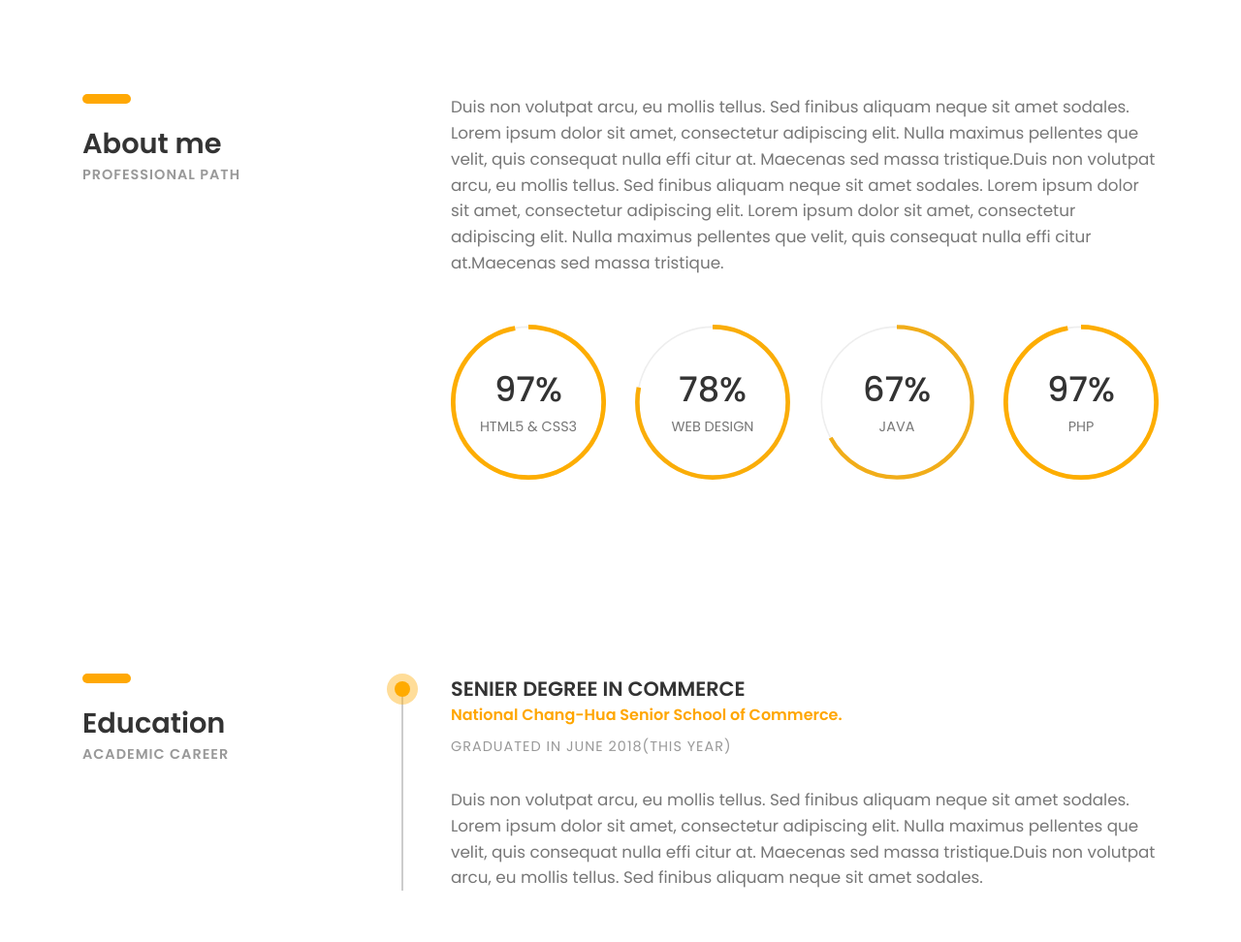
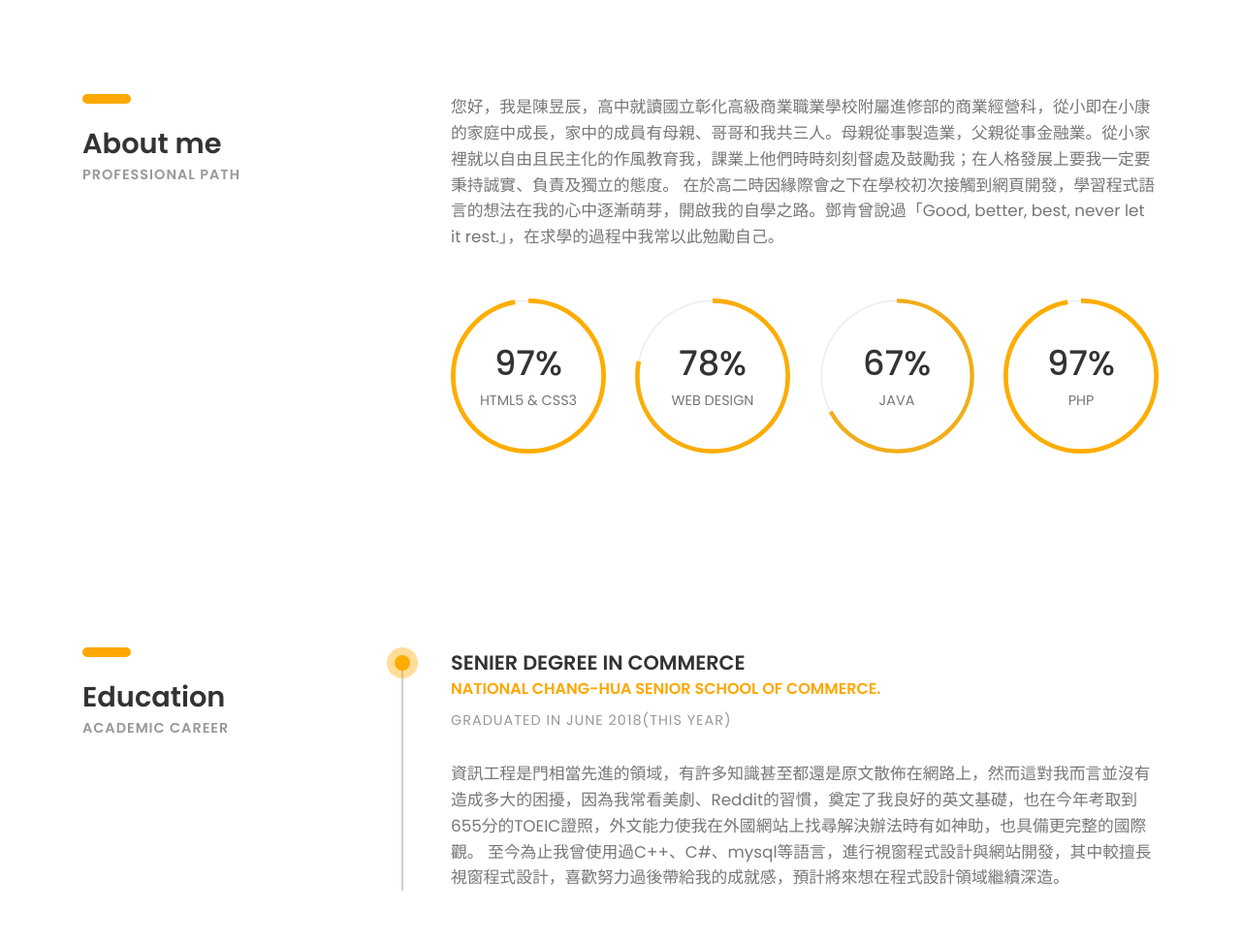
Before and after one commit to ChesterTW/ChesterTW.github.io, a plain HTML site: page index.html in a window 1280 px wide. Shown: the part 692-1664 px from the top of the page at 97% size. Drawn offline with Linux system fonts and the light colour scheme; files whose address does not match are found by name.

Commit message:
Template

```diff
--- a/index.html
+++ b/index.html
@@ -103,14 +103,9 @@
 					</div>
 				</div><!-- col-sm-4 -->
 				<div class="col-sm-8">
-					<p class="margin-b-50">Duis non volutpat arcu, eu mollis tellus. Sed finibus aliquam neque
-					sit amet sodales. Lorem ipsum dolor sit amet, consectetur adipiscing elit.
-					Nulla maximus pellentes que velit, quis consequat nulla effi citur at.
-					Maecenas sed massa tristique.Duis non volutpat arcu, eu mollis tellus.
-					Sed finibus aliquam neque sit amet sodales. Lorem ipsum dolor sit amet,
-					consectetur adipiscing elit. Lorem ipsum dolor sit amet, consectetur
-					adipiscing elit. Nulla maximus pellentes que velit, quis consequat nulla
-					effi citur at.Maecenas sed massa tristique.</p>
+					<p class="margin-b-50">您好，我是陳昱辰，高中就讀國立彰化高級商業職業學校附屬進修部的商業經營科，從小即在小康的家庭中成長，家中的成員有母親、哥哥和我共三人。母親從事製造業，父親從事金融業。從小家裡就以自由且民主化的作風教育我，課業上他們時時刻刻督處及鼓勵我；在人格發展上要我一定要秉持誠實、負責及獨立的態度。
+在於高二時因緣際會之下在學校初次接觸到網頁開發，學習程式語言的想法在我的心中逐漸萌芽，開啟我的自學之路。鄧肯曾說過「Good, better, best, never let it rest.」，在求學的過程中我常以此勉勵自己。
+</p>
 
 					<div class="row">
 						<div class="col-sm-6 col-md-6 col-lg-3">
@@ -168,12 +163,11 @@
 					<div class="education-wrapper">
 						<div class="education margin-b-50">
 							<h4><b>SENIER DEGREE IN COMMERCE</b></h4>
-							<h5 class="font-yellow"><b>National Chang-Hua Senior School of Commerce.</b></h5>
+							<h5 class="font-yellow"><b>NATIONAL CHANG-HUA SENIOR SCHOOL OF COMMERCE.</b></h5>
 							<h6 class="font-lite-black margin-t-10">GRADUATED IN JUNE 2018(THIS YEAR)</h6>
-							<p class="margin-tb-30">Duis non volutpat arcu, eu mollis tellus. Sed finibus aliquam neque sit amet sodales.
-							Lorem ipsum dolor sit amet, consectetur adipiscing elit. Nulla maximus pellentes que velit,
-							quis consequat nulla effi citur at. Maecenas sed massa tristique.Duis non volutpat arcu,
-							eu mollis tellus. Sed finibus aliquam neque sit amet sodales. </p>
+							<p class="margin-tb-30">資訊工程是門相當先進的領域，有許多知識甚至都還是原文散佈在網路上，然而這對我而言並沒有造成多大的困擾，因為我常看美劇、Reddit的習慣，奠定了我良好的英文基礎，也在今年考取到655分的TOEIC證照，外文能力使我在外國網站上找尋解決辦法時有如神助，也具備更完整的國際觀。
+至今為止我曾使用過C++、C#、mysql等語言，進行視窗程式設計與網站開發，其中較擅長視窗程式設計，喜歡努力過後帶給我的成就感，預計將來想在程式設計領域繼續深造。
+ </p>
 						</div><!-- education -->
 					</div><!-- education-wrapper -->
 				</div><!-- col-sm-8 -->
```
